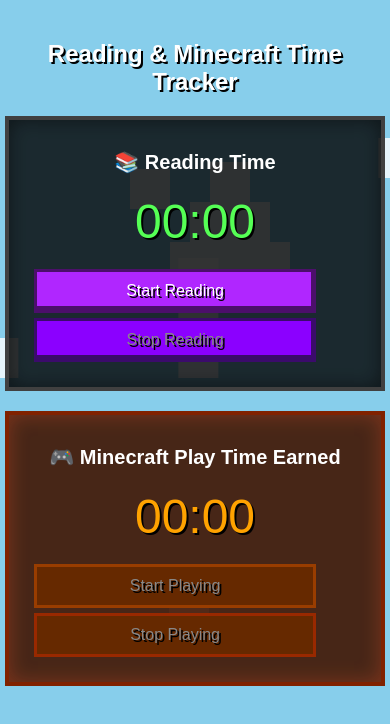
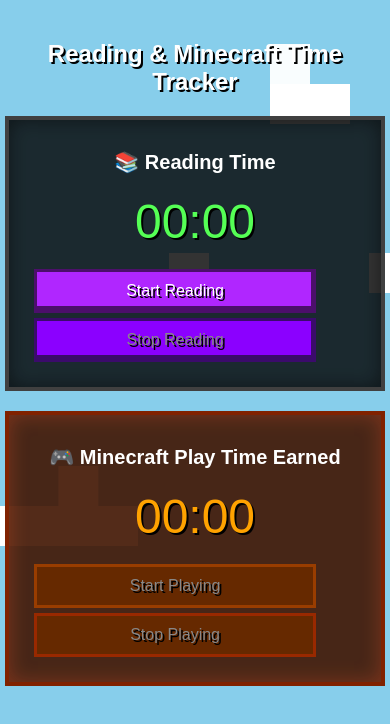
Before and after one commit to as-sebesta/minecraft_timer, a plain HTML site: page index.html in a window 390 px wide. Drawn offline with Linux system fonts and the light colour scheme; a web font is replaced by a local one.

Commit message:
Update cloud styles and mobile responsiveness

```diff
--- a/index.html
+++ b/index.html
@@ -126,95 +126,65 @@
         .cloud::after {
             content: '';
             position: absolute;
-            background: rgba(255, 255, 255, 0.8);
+            background: #FFFFFF;
             animation: moveCloud linear infinite;
         }
 
-        /* First cloud layer - spread out vertically */
+        /* First cloud layer - pixelated style */
         .cloud::before {
-            top: 5%; /* Start higher */
+            top: 10%;
             width: 40px;
             height: 40px;
             animation-duration: 60s;
             box-shadow:
-                /* First tall cloud - higher up */
-                0 0 0 rgba(255, 255, 255, 0.8),
-                0 -40px 0 rgba(255, 255, 255, 0.8),
-                40px 0 0 rgba(255, 255, 255, 0.8),
-                40px -40px 0 rgba(255, 255, 255, 0.8),
-                80px 0 0 rgba(255, 255, 255, 0.8),
-                20px -80px 0 rgba(255, 255, 255, 0.8),
-                60px -80px 0 rgba(255, 255, 255, 0.8),
+                /* Base layer */
+                40px 0 0 rgba(255, 255, 255, 1),
+                80px 0 0 rgba(255, 255, 255, 1),
+                /* Middle layer with slight shadow */
+                0px -40px 0 rgba(255, 255, 255, 0.95),
+                40px -40px 0 rgba(255, 255, 255, 0.95),
+                /* Top layer with more shadow */
+                40px -80px 0 rgba(255, 255, 255, 0.9),
 
-                /* Second cloud formation - middle height */
-                300px 200px 0 rgba(255, 255, 255, 0.8),
-                340px 200px 0 rgba(255, 255, 255, 0.8),
-                380px 200px 0 rgba(255, 255, 255, 0.8),
-                320px 160px 0 rgba(255, 255, 255, 0.8),
-                360px 160px 0 rgba(255, 255, 255, 0.8),
-                340px 120px 0 rgba(255, 255, 255, 0.8);
+                /* Second cloud formation */
+                400px 0 0 rgba(255, 255, 255, 1),
+                440px 0 0 rgba(255, 255, 255, 1),
+                400px -40px 0 rgba(255, 255, 255, 0.95);
         }
 
-        /* Second cloud layer - lower formations */
+        /* Second cloud layer */
         .cloud::after {
-            top: 70%; /* Move much lower */
+            top: 30%;
             width: 40px;
             height: 40px;
             animation-duration: 75s;
             animation-delay: -30s;
             box-shadow:
-                /* Pyramid style cloud - near bottom */
-                500px 0 0 rgba(255, 255, 255, 0.8),
-                540px 0 0 rgba(255, 255, 255, 0.8),
-                580px 0 0 rgba(255, 255, 255, 0.8),
-                520px -40px 0 rgba(255, 255, 255, 0.8),
-                560px -40px 0 rgba(255, 255, 255, 0.8),
-                540px -80px 0 rgba(255, 255, 255, 0.8);
+                /* Base layer */
+                200px 0 0 rgba(255, 255, 255, 1),
+                240px 0 0 rgba(255, 255, 255, 1),
+                280px 0 0 rgba(255, 255, 255, 1),
+                /* Top layer */
+                240px -40px 0 rgba(255, 255, 255, 0.95);
         }
 
-        /* Third cloud layer - middle area */
+        /* Third cloud layer */
         .cloud-layer2::before {
             content: '';
             position: absolute;
-            top: 40%; /* Center vertically */
+            top: 60%;
             width: 40px;
             height: 40px;
-            background: rgba(255, 255, 255, 0.8);
+            background: rgba(255, 255, 255, 1);
             animation: moveCloud 90s linear infinite;
             animation-delay: -15s;
             box-shadow:
-                /* Tall stack in middle */
-                200px 0 0 rgba(255, 255, 255, 0.8),
-                200px -40px 0 rgba(255, 255, 255, 0.8),
-                200px -80px 0 rgba(255, 255, 255, 0.8),
-
-                /* Wide formation higher up */
-                400px -200px 0 rgba(255, 255, 255, 0.8),
-                440px -200px 0 rgba(255, 255, 255, 0.8),
-                480px -200px 0 rgba(255, 255, 255, 0.8),
-                420px -240px 0 rgba(255, 255, 255, 0.8),
-                460px -240px 0 rgba(255, 255, 255, 0.8);
-        }
-
-        /* Fourth cloud layer - scattered positions */
-        .cloud-layer2::after {
-            content: '';
-            position: absolute;
-            top: 20%; /* Upper middle */
-            width: 40px;
-            height: 40px;
-            background: rgba(255, 255, 255, 0.8);
-            animation: moveCloud 120s linear infinite;
-            animation-delay: -45s;
-            box-shadow:
-                /* Small pyramid higher */
-                600px 100px 0 rgba(255, 255, 255, 0.8),
-                640px 100px 0 rgba(255, 255, 255, 0.8),
-                620px 60px 0 rgba(255, 255, 255, 0.8),
-
-                /* Small stack lower */
-                800px 300px 0 rgba(255, 255, 255, 0.8),
-                800px 260px 0 rgba(255, 255, 255, 0.8);
+                /* Base layer */
+                40px 0 0 rgba(255, 255, 255, 1),
+                80px 0 0 rgba(255, 255, 255, 1),
+                120px 0 0 rgba(255, 255, 255, 1),
+                /* Top layers */
+                80px -40px 0 rgba(255, 255, 255, 0.95);
         }
 
         @keyframes moveCloud {
```
